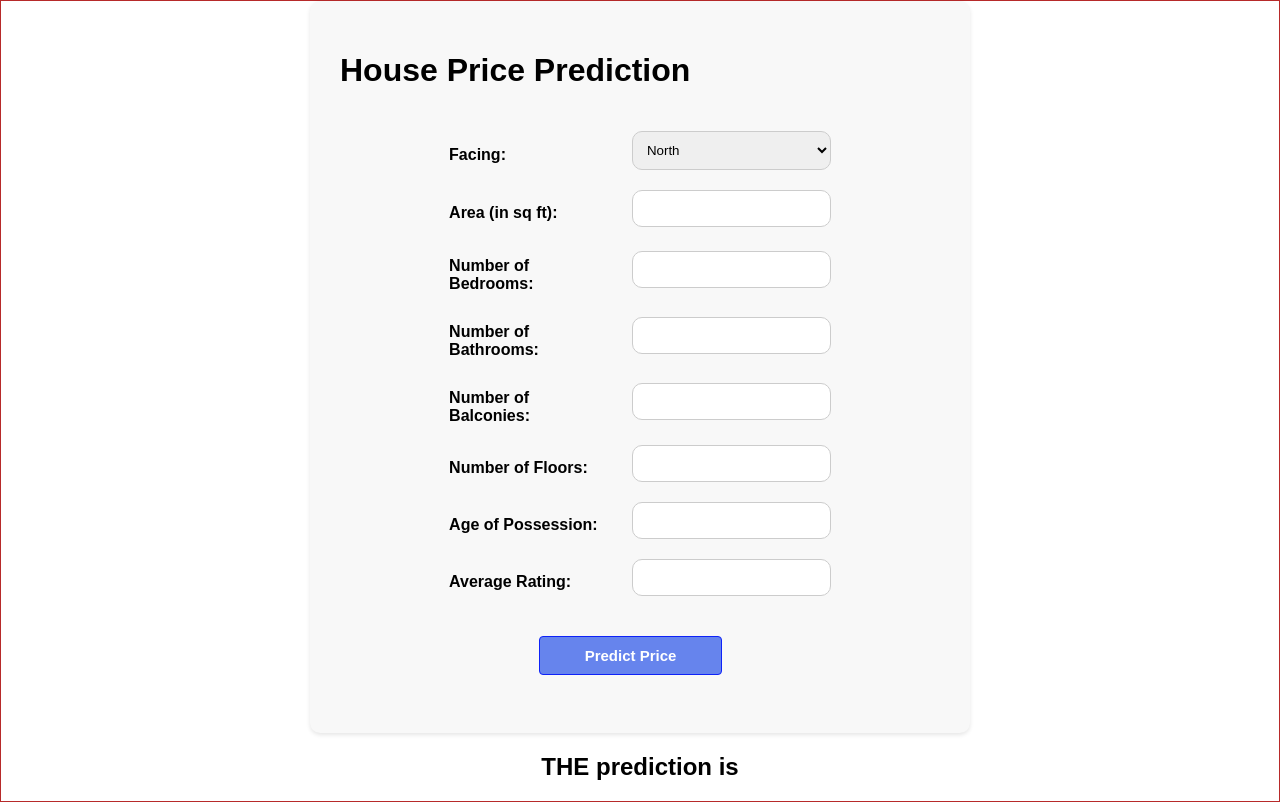
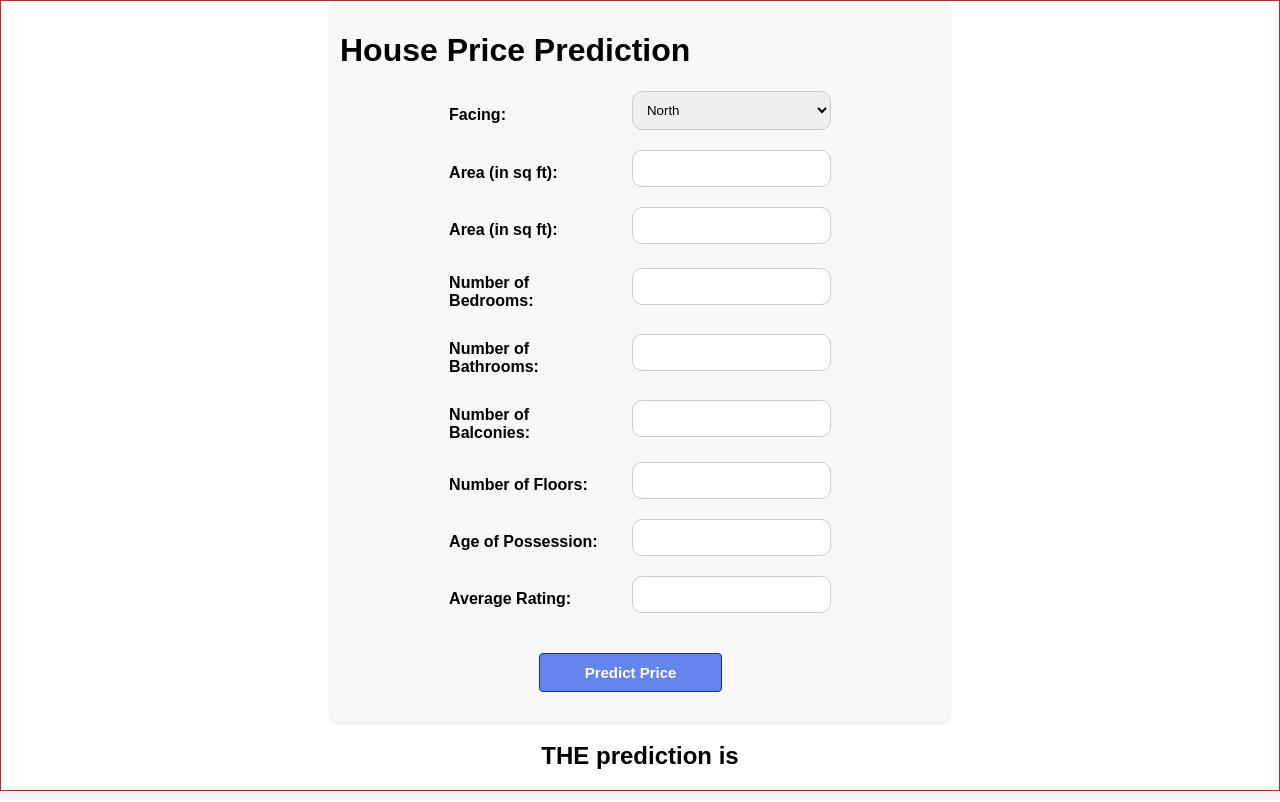
Before and after one commit to sumanthgubbala/House-Price-Prediction, a Flask app: page / in a window 1280 px wide. Run offline with Flask 3, Linux system fonts and the light colour scheme.

Commit message:
updated web

```diff
--- a/app.py
+++ b/app.py
@@ -22,20 +22,21 @@ def predict_datapoint():
     if request.method == 'POST':
         print("Request received for prediction")
         facing = request.form.get('facing')
-        rate = request.form.get('rate') # type: ignore
-        area_sqft = request.form.get('area_sqft') # type: ignore
-        bedRoom = request.form.get('bedRoom') # type: ignore
-        bathroom = request.form.get('bathroom') # type: ignore
-        balcony = request.form.get('balcony') # type: ignore
-        noOfFloor = request.form.get('noOfFloor') # type: ignore
-        agePossession_processed = request.form.get('agePossession_processed')# type: ignore
-        avg_rating = request.form.get('avg_rating') # type: ignore
+        rate = float(request.form.get('rate')) # type: ignore
+        area_sqft = float(request.form.get('area_sqft'))# type: ignore
+        bedRoom = int(request.form.get('bedRoom'))# type: ignore
+        bathroom = int(request.form.get('bathroom'))# type: ignore
+        balcony = int(request.form.get('balcony'))# type: ignore
+        noOfFloor = int(request.form.get('noOfFloor'))# type: ignore
+        agePossession_processed = request.form.get('agePossession_processed')
+        avg_rating = float(request.form.get('avg_rating'))# type: ignore
 
         custom_data = CustomData(facing, rate, area_sqft, bedRoom, bathroom, balcony, noOfFloor, agePossession_processed, avg_rating) # type: ignore
         data_frame = custom_data.get_data_as_dataframe()
 
         prediction_pipeline = PredictionPipeline()
         result = prediction_pipeline.predict(data_frame)
+        print(data_frame)
         print(result)
 
         return render_template('index.html', prediction_text=f'Predicted Price: {result[0]}')
--- a/templates/index.html
+++ b/templates/index.html
@@ -21,16 +21,16 @@
             align-items: center;
             justify-content: center;
             border: 1px solid #b72a2a;
-            height: 100vh;
         }
         .form-container{
             background-color: #f8f8f8;
-            padding: 30px;
+            padding: 10px;
             border-radius: 10px;
             box-shadow: 0 2px 4px rgba(0, 0, 0, 0.1);
             width: 100%;
             max-width: 600px;
             overflow: hidden;
+            height: 100%;
         }
         label{
             font-weight: bold;
@@ -42,7 +42,6 @@
             display: grid;
             grid-template-columns: auto auto  1fr;
             grid-gap: 10px;
-            padding: 20px;
             justify-content: center;
             align-items: center;
             width: 400px;
@@ -97,20 +96,24 @@
                 <option value="South-West">South-West</option>
                 <option value="Missing">Missing</option>
             </select><br><br>
-            <label for="area">Area (in sq ft):</label>
-            <input type="text" id="area" name="area" required><br><br>
 
-            <label for="bedrooms">Number of Bedrooms:</label>
-            <input type="number" id="bedrooms" name="bedrooms" required><br><br>
+            <label for="rate">Area (in sq ft):</label>
+            <input type="text" id="rate" name="rate" required><br><br>
 
-            <label for="bathrooms">Number of Bathrooms:</label>
-            <input type="number" id="bathrooms" name="bathrooms" required><br><br>
+            <label for="area_sqft">Area (in sq ft):</label>
+            <input type="text" id="area_sqft" name="area_sqft" required><br><br>
 
-            <label for="balconies">Number of Balconies:</label>
-            <input type="number" id="balconies" name="balconies" required><br><br>
+            <label for="bedRoom">Number of Bedrooms:</label>
+            <input type="number" id="bedRoom" name="bedRoom" required><br><br>
 
-            <label for="noOfFloors">Number of Floors:</label>
-            <input type="number" id="noOfFloors" name="noOFFloors" required><br><br>
+            <label for="bathroom">Number of Bathrooms:</label>
+            <input type="number" id="bathroom" name="bathroom" required><br><br>
+
+            <label for="balcony">Number of Balconies:</label>
+            <input type="number" id="balcony" name="balcony" required><br><br>
+
+            <label for="noOfFloor">Number of Floors:</label>
+            <input type="number" id="noOfFloor" name="noOfFloor" required><br><br>
 
             <label for="agePossession_processed">Age of Possession:</label>
             <input type="number" id="agePossession_processed" name="agePossession_processed" required><br><br>
```
